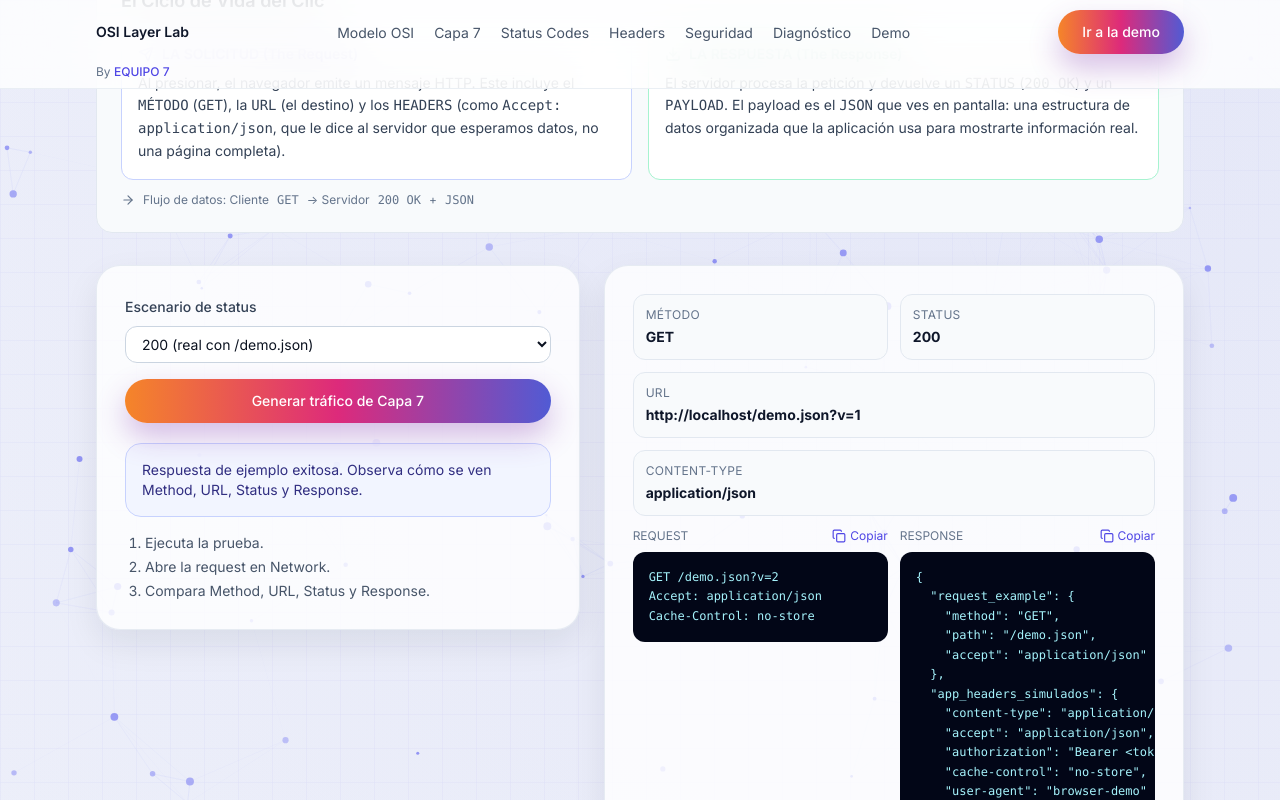
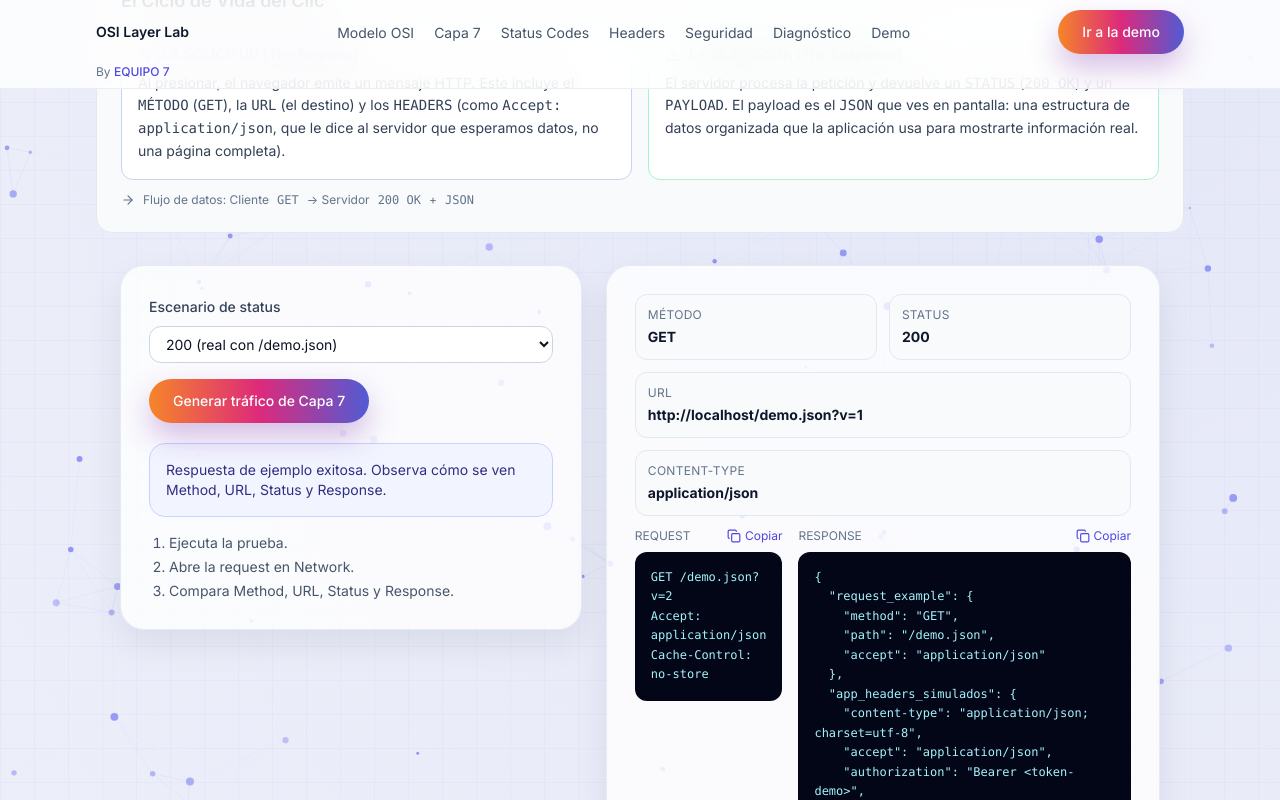
Before and after one commit to Kamolchig/capa-7-modelo-osi-demo, a React (Vite) app: page / in a window 1280 px wide. Both pictures are taken after a click on the button "Generar tráfico de Capa 7". Shown: the part 8893-9693 px from the top of the page. Built offline with nearby package versions, Linux system fonts and the light colour scheme.

Commit message:
Setup FINA12

```diff
--- a/src/components/DemoSection.jsx
+++ b/src/components/DemoSection.jsx
@@ -106,7 +106,7 @@ export default function DemoSection() {
         </article>
       </Reveal>
 
-      <div className="mt-8 grid gap-6 lg:grid-cols-[1fr_1.2fr]">
+      <div className="mt-8 grid gap-6 px-2 md:px-6 lg:grid-cols-[1fr_1.2fr]">
         <Reveal>
           <article className="card p-7">
             <label htmlFor="status-select" className="text-sm font-medium text-slate-700">Escenario de status</label>
@@ -117,7 +117,7 @@ export default function DemoSection() {
               <option value="404">404 (simulado)</option>
               <option value="500">500 (simulado)</option>
             </select>
-            <button onClick={run} disabled={loading} className="btn-primary mt-4 w-full justify-center" aria-label="Generar tráfico de Capa 7">{loading ? 'Generando...' : 'Generar tráfico de Capa 7'}</button>
+            <button onClick={run} disabled={loading} className="btn-primary mt-4 w-full justify-center md:w-auto" aria-label="Generar tráfico de Capa 7">{loading ? 'Generando...' : 'Generar tráfico de Capa 7'}</button>
             <div className="mt-5 rounded-2xl border border-indigo-200 bg-indigo-50/70 p-4 text-sm text-indigo-900">
               {simulations[mode].meaning} {simulations[mode].check}
             </div>
@@ -136,14 +136,14 @@ export default function DemoSection() {
                 <div className="result-item"><span>Status</span><strong>{result.status}</strong></div>
                 <div className="result-item sm:col-span-2 break-all"><span>URL</span><strong>{result.url}</strong></div>
                 <div className="result-item sm:col-span-2 break-all"><span>Content-Type</span><strong>{result.contentType}</strong></div>
-                <div className="sm:col-span-2 grid gap-3 md:grid-cols-2">
+                <div className="sm:col-span-2 flex flex-col gap-4 lg:flex-row">
                   <div>
                     <div className="mb-2 flex items-center justify-between"><span className="text-xs uppercase text-slate-500">Request</span><button className="text-xs text-indigo-600" onClick={() => copyText(requestPreview)}><Copy className="mr-1 inline h-3.5 w-3.5" />Copiar</button></div>
-                    <pre className="code-block">{requestPreview}</pre>
+                    <pre className="code-block w-full overflow-x-auto whitespace-pre-wrap break-words">{requestPreview}</pre>
                   </div>
                   <div>
                     <div className="mb-2 flex items-center justify-between"><span className="text-xs uppercase text-slate-500">Response</span><button className="text-xs text-indigo-600" onClick={() => copyText(responsePreview)}><Copy className="mr-1 inline h-3.5 w-3.5" />Copiar</button></div>
-                    <pre className="code-block">{responsePreview}</pre>
+                    <pre className="code-block w-full overflow-x-auto whitespace-pre-wrap break-words">{responsePreview}</pre>
                   </div>
                 </div>
               </div>
```
